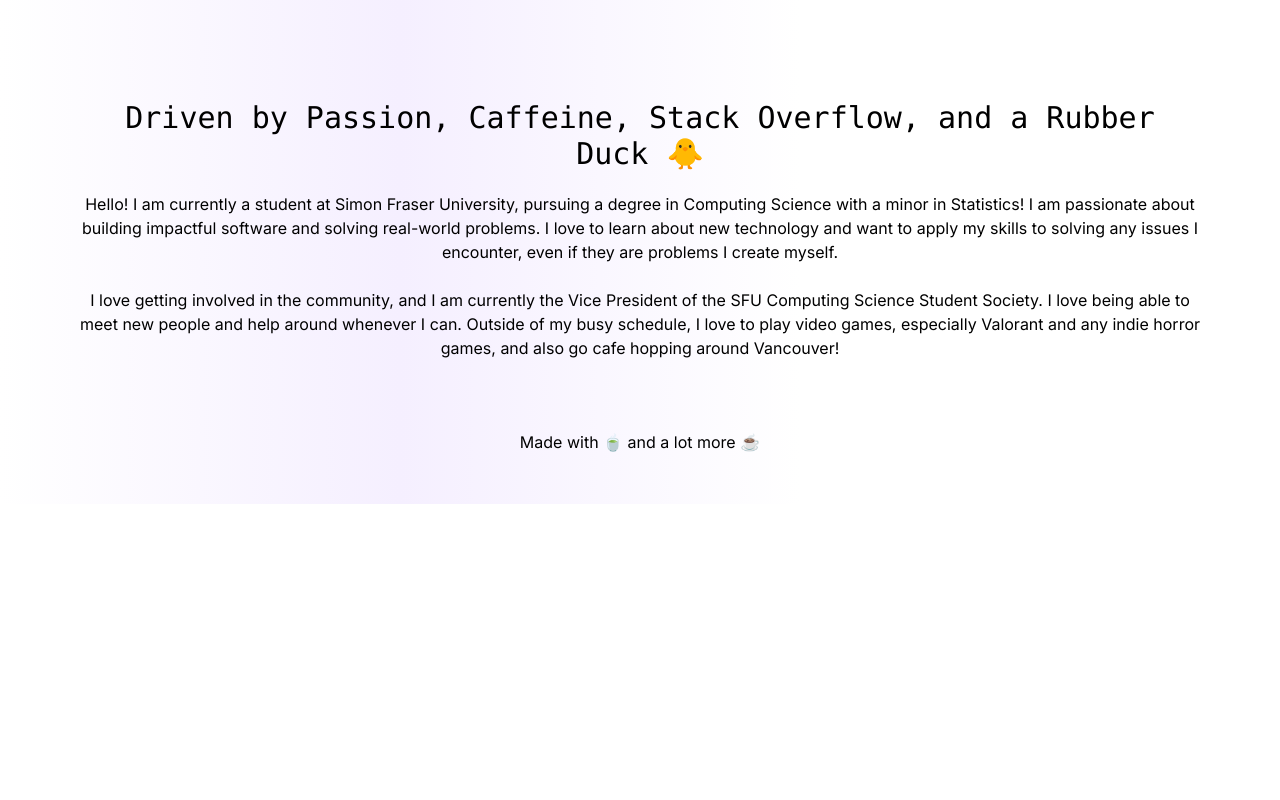
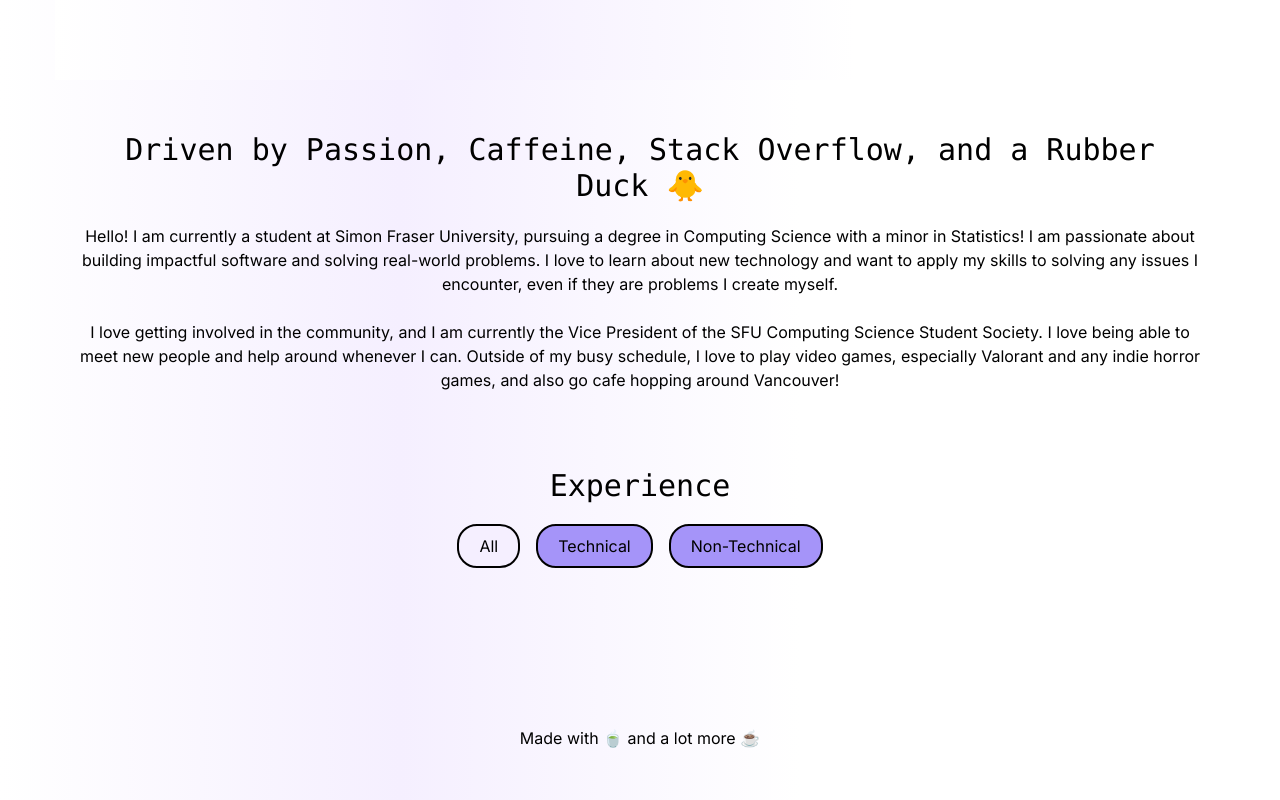
Before and after one commit to karyao/PersonalWebsite, a Next.js app: page / in a window 1280 px wide. Shown: the part 720-1520 px from the top of the page. Before the commit the page ends 1224 px from the top, so only its background shows below. Built offline with nearby package versions, Linux system fonts and the light colour scheme.

Commit message:
feat(experience): added a experience section with 3 tabs

```diff
--- a/app/page.module.css
+++ b/app/page.module.css
@@ -1,4 +1,7 @@
 .page {
+  display: flex;
+  flex-direction: column;
+  gap: 2rem;
   background-image: linear-gradient(
     to right,
     white,
--- a/app/page.tsx
+++ b/app/page.tsx
@@ -5,6 +5,7 @@
 import Footer from '../components/Footer';
 import styles from './page.module.css';
 import About from '../components/About';
+import Experience from '../components/Experience';
 
 export default function HomePage() {
   return (
@@ -12,6 +13,7 @@
       <NavBar />
       <Hero />
       <About />
+      <Experience />
       <Footer />
     </div>
   );
--- /dev/null
+++ b/components/Experience.tsx
@@ -0,0 +1,35 @@
+'use client';
+
+import { useState } from 'react';
+import styles from './styles/Experience.module.css';
+
+export default function Experience() {
+  // our three tabs
+  const tabs = ['All', 'Technical', 'Non-Technical'] as const;
+  const [filter, setFilter] = useState<typeof tabs[number]>('All');
+
+  return (
+    <div className="m-6 text-black px-20">
+      <h2 className="font-mono text-3xl text-center p-5">
+        Experience
+      </h2>
+
+      <div className={styles.experienceContainer}>
+        {tabs.map((tab) => (
+          <button
+            key={tab}
+            className={`
+              ${styles.filterButton}
+              ${filter === tab ? styles.active : ''}
+            `}
+            onClick={() => setFilter(tab)}
+          >
+            {tab}
+          </button>
+        ))}
+      </div>
+
+      {/* TODO: render your experience items here filtered by `filter` */}
+    </div>
+  );
+}
--- /dev/null
+++ b/components/styles/Experience.module.css
@@ -0,0 +1,26 @@
+.experienceContainer {
+  display: flex;
+  gap: 1rem;
+  justify-content: center;
+  margin-bottom: 2rem;
+}
+
+.filterButton {
+  padding: 0.5rem 1.25rem;
+  background-color: #a594f9;
+  color: #000;
+  border: 2px solid #000;
+  border-radius: 20px;
+  cursor: pointer;
+  transition: background-color 0.2s;
+}
+
+.filterButton:hover {
+  background-color: #f5efff;
+}
+
+/* the “active” tabtyling */
+.active {
+  background-color: #f5efff;
+  border-color: black;
+}
```
